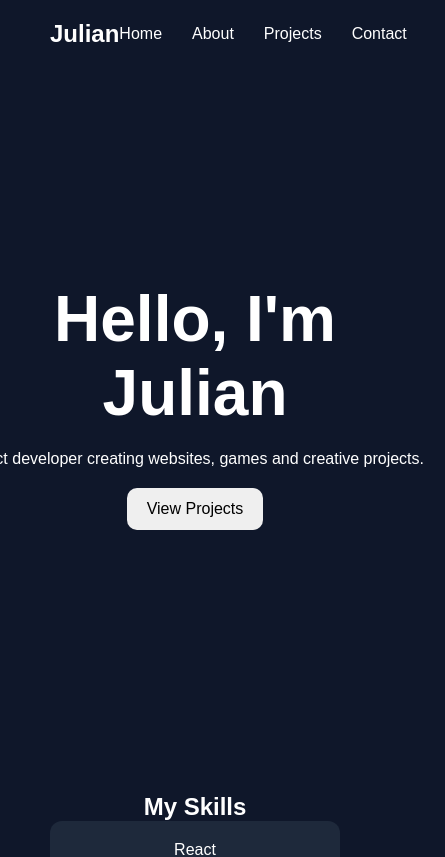
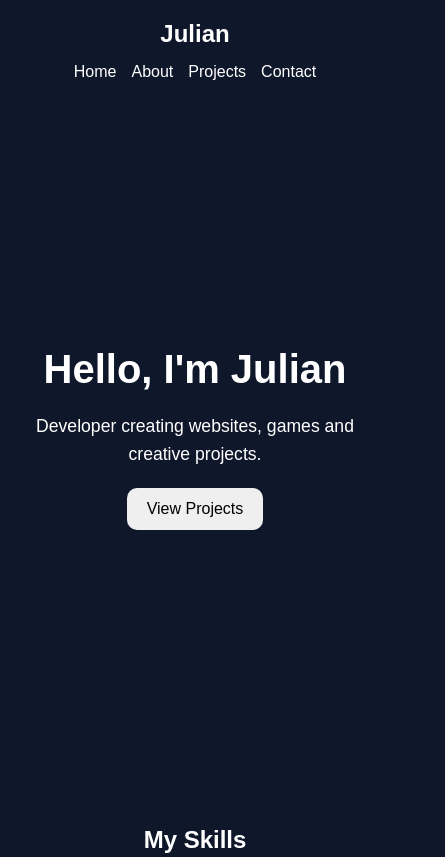
Before and after one commit to wappengineer-ship-it/portfolio, a React (Vite) app: page / in a window 390 px wide. Shown: the top 857 px of the page, 445 px wide, since content can reach past the window. Built offline with nearby package versions, Linux system fonts and the light colour scheme.

Commit message:
Fix mobile responsiveness and center layout

```diff
--- a/src/components/Hero/Hero.jsx
+++ b/src/components/Hero/Hero.jsx
@@ -6,7 +6,7 @@ function Hero() {
       <h1>Hello, I'm Julian</h1>
 
       <p>
-        React developer creating websites,
+        Developer creating websites,
         games and creative projects.
       </p>
 
--- a/src/components/Hero/Hero.module.css
+++ b/src/components/Hero/Hero.module.css
@@ -1,3 +1,17 @@
+@media (max-width: 600px) {
+  .hero h1, .heroTitle {
+    font-size: 2.5rem;
+  }
+
+  .hero p, .heroSubtitle {
+    font-size: 1rem;
+    width: 90%;          /* Restricts it to 90% of the screen width */
+    max-width: 400px;    /* Caps the maximum width */
+    margin: 0 auto;      /* Perfectly centers it horizontally */
+    line-height: 1.5;
+  }
+}
+
 .hero {
   min-height: 80vh;
 
@@ -9,15 +23,30 @@
   text-align: center;
   gap: 20px;
 }
+.hero {
+  display: flex;
+  flex-direction: column;
+  align-items: center;
+  justify-content: center;
+  text-align: center;
+
+  padding: 60px 20px;
+
+  width: 100%;
+}
 
 .hero h1 {
-  font-size: 4rem;
+  max-width: 100%;
+  word-wrap: break-word;
 }
 
 .hero p {
-  width: 500px;
+  font-size: 1.1rem;
+  max-width: 600px;
+  width: 100%;
+  margin: 0 auto;
+  line-height: 1.6;
 }
-
 .hero button {
   padding: 12px 20px;
 
--- a/src/components/Navbar/Navbar.module.css
+++ b/src/components/Navbar/Navbar.module.css
@@ -1,3 +1,22 @@
+
+@media (max-width: 600px) {
+  /* Change the navbar wrapper from a row to a column */
+  .navbar {
+    flex-direction: column;
+    gap: 15px;
+    padding: 15px;
+    text-align: center;
+  }
+
+
+  .navbar ul {
+    display: flex;
+    justify-content: center;
+    gap: 15px;
+    flex-wrap: wrap; /* Allows links to safely wrap to a second line if needed */
+  }
+}
+
 .navbar {
   display: flex;
   justify-content: space-between;
--- a/src/components/Skills/Skills.jsx
+++ b/src/components/Skills/Skills.jsx
@@ -2,11 +2,14 @@ import styles from "./Skills.module.css";
 
 function Skills(){
     const skills = [
-        "React",
         "JavaScript",
         "HTML",
         "CSS",
-        "Git",
+        "React",
+        "Node",
+        "VB",
+        "SQL",
+        //"Git",
         "Game Development"
     ];
 
@@ -14,7 +17,7 @@ function Skills(){
         <section className={styles.skills}>
             <h2>My Skills</h2>
 
-            <div ClassName={styles.container}>
+            <div className={styles.container}>
                 {skills.map((skill) => (
                     <div
                         key={skill}
```
Also changed, not shown: 1 other file (tests, documents, lock files or other folders).
